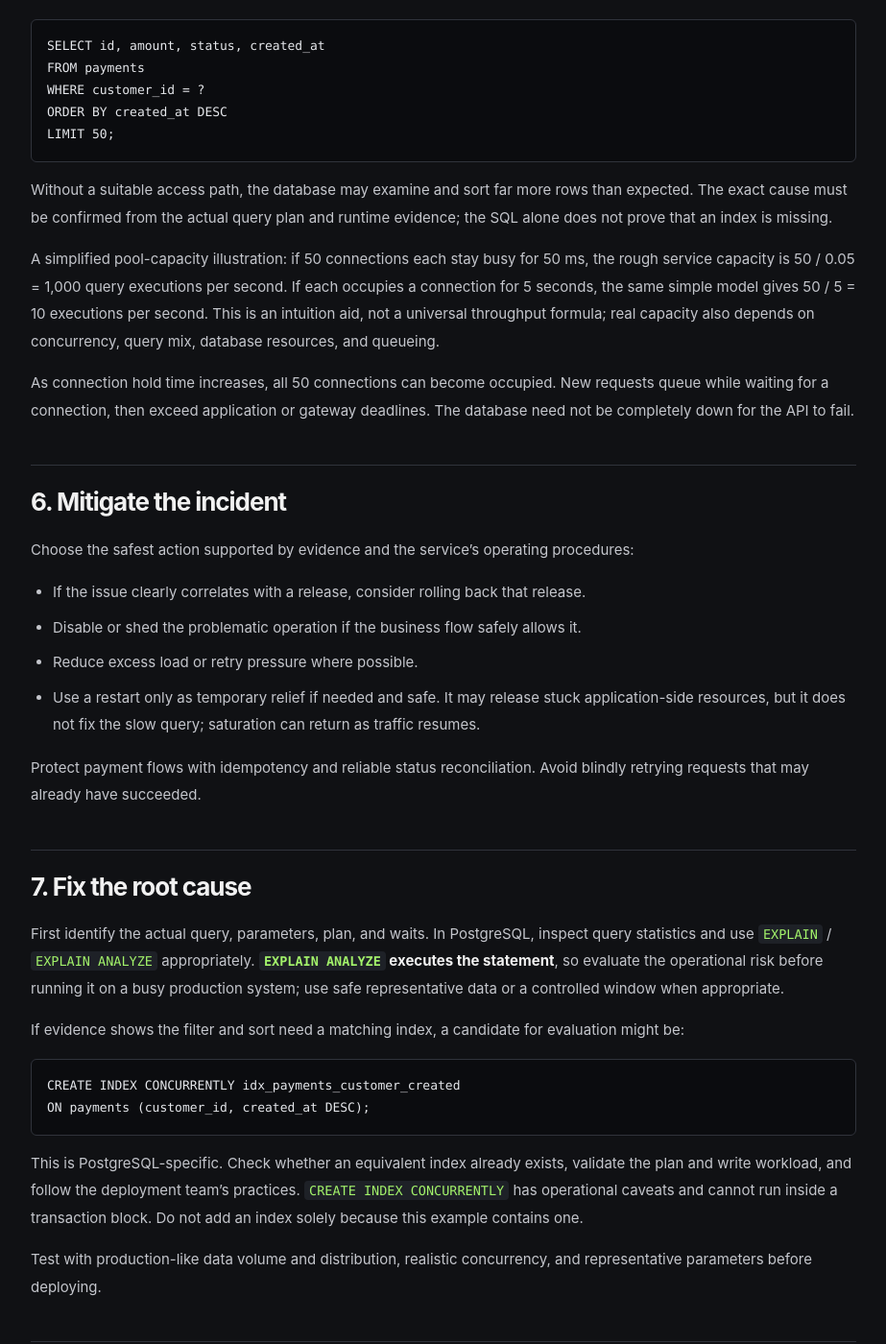
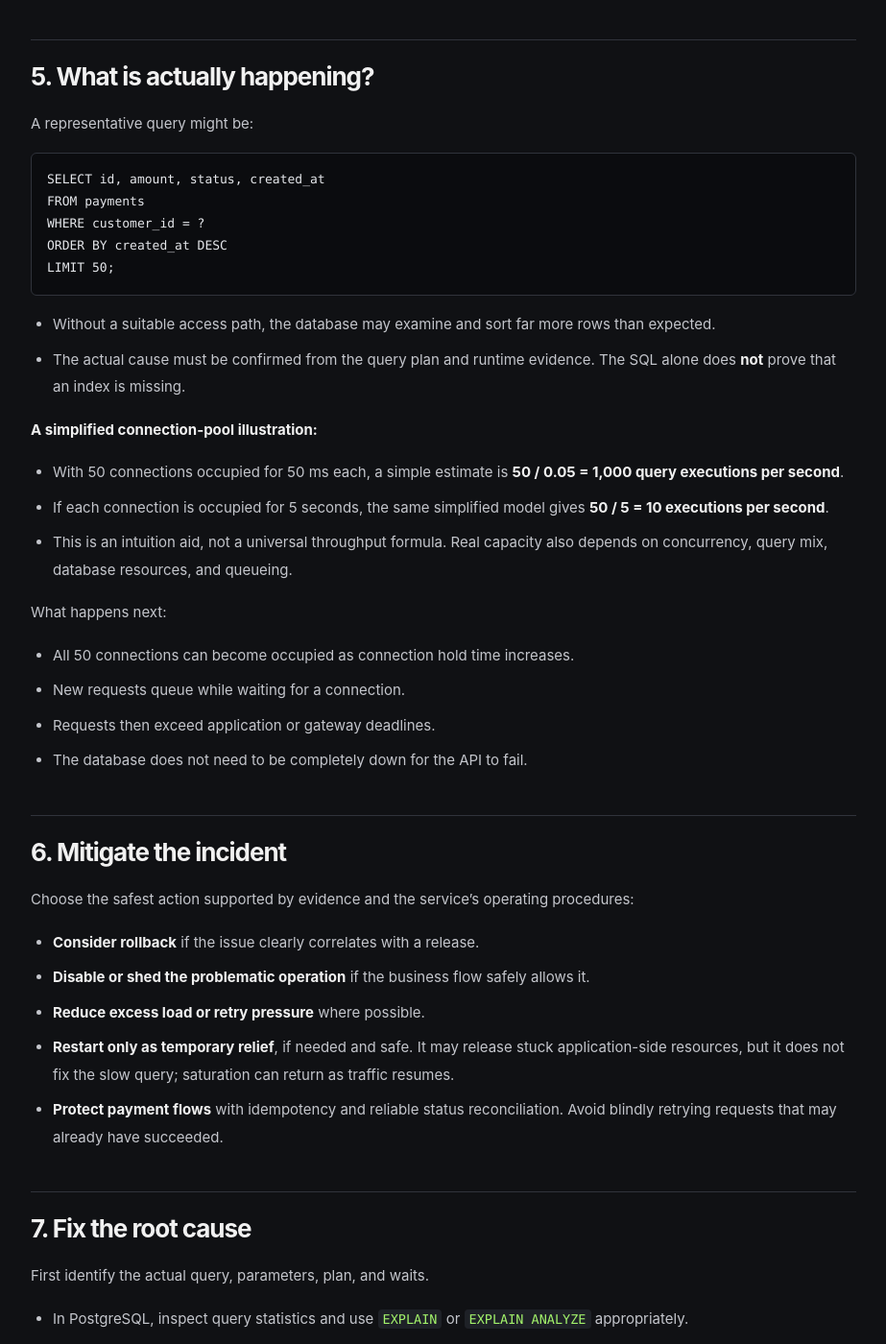
Before and after one commit to prodproblems/blog, a Jekyll site: the page built from articles/slow-database-query-api.md, in a window 1280 px wide and 1400 px high, scrolled down 1796 px. Shown: the whole window at 96% size, without its empty margins (178-1101 px from the left). Built offline with Jekyll 4.4.1, drawn with Linux system fonts in a browser that asks for light colours; some of the changed text lies outside the part shown.

Commit message:
Make technical article easier to scan with bullet points

````diff
--- a/articles/slow-database-query-api.md
+++ b/articles/slow-database-query-api.md
@@ -10,25 +10,27 @@ episode: 001
 
 ## 1. The incident
 
-Imagine a payments API handling about 500 requests per second. A query that normally completes in roughly 50 milliseconds begins taking 5 seconds after a release or a change in data volume.
-
-The API starts returning timeouts and gateway errors. Application CPU is around 40%, memory looks normal, and the database is still accepting connections—but the service is unhealthy.
+- A payments API handles about **500 requests per second**.
+- A query that normally completes in roughly **50 ms** begins taking **5 seconds** after a release or a change in data volume.
+- The API starts returning timeouts and gateway errors.
+- Application CPU is around 40%, memory looks normal, and the database is still accepting connections—but the service is unhealthy.
 
 ## 2. What engineers observe
 
 Look at correlated signals rather than one dashboard in isolation:
 
-- API p95/p99 latency rises and 504 responses increase.
-- The database connection pool is at its maximum; requests wait to acquire a connection.
-- Database query latency or wait events show the slow path.
-- Application CPU may remain moderate because threads are blocked waiting for database work.
-- Failures may concentrate on one endpoint or query shape.
-
-A reachable database does not mean the database is healthy. It may be overloaded, waiting on I/O or locks, or executing an inefficient plan.
+- **API latency:** p95/p99 rises and 504 responses increase.
+- **Connection pool:** the pool reaches its maximum and requests wait to acquire a connection.
+- **Database:** query latency or wait events reveal the slow path.
+- **Application:** CPU may remain moderate because threads are blocked waiting for database work.
+- **Endpoint pattern:** failures may concentrate on one endpoint or query shape.
+- **Important:** a reachable database is not necessarily healthy. It may be overloaded, waiting on I/O or locks, or executing an inefficient plan.
 
 ## 3. Customer and business impact
 
-Customers may see failed or delayed requests. In payment flows, a timeout can leave the outcome unclear: the payment may have succeeded even though the response did not reach the client. Retries should therefore be designed around idempotency and safe status checks, not assumed to be harmless.
+- Customers may see failed or delayed requests.
+- In payment flows, a timeout can leave the outcome unclear: the payment may have succeeded even though the response did not reach the client.
+- Retries must be designed around **idempotency and safe status checks**—not assumed to be harmless.
 
 ## 4. What could be causing it?
 
@@ -54,26 +57,38 @@ ORDER BY created_at DESC
 LIMIT 50;
 ```
 
-Without a suitable access path, the database may examine and sort far more rows than expected. The exact cause must be confirmed from the actual query plan and runtime evidence; the SQL alone does not prove that an index is missing.
+- Without a suitable access path, the database may examine and sort far more rows than expected.
+- The actual cause must be confirmed from the query plan and runtime evidence. The SQL alone does **not** prove that an index is missing.
 
-A simplified pool-capacity illustration: if 50 connections each stay busy for 50 ms, the rough service capacity is 50 / 0.05 = 1,000 query executions per second. If each occupies a connection for 5 seconds, the same simple model gives 50 / 5 = 10 executions per second. This is an intuition aid, not a universal throughput formula; real capacity also depends on concurrency, query mix, database resources, and queueing.
+**A simplified connection-pool illustration:**
 
-As connection hold time increases, all 50 connections can become occupied. New requests queue while waiting for a connection, then exceed application or gateway deadlines. The database need not be completely down for the API to fail.
+- With 50 connections occupied for 50 ms each, a simple estimate is **50 / 0.05 = 1,000 query executions per second**.
+- If each connection is occupied for 5 seconds, the same simplified model gives **50 / 5 = 10 executions per second**.
+- This is an intuition aid, not a universal throughput formula. Real capacity also depends on concurrency, query mix, database resources, and queueing.
+
+What happens next:
+
+- All 50 connections can become occupied as connection hold time increases.
+- New requests queue while waiting for a connection.
+- Requests then exceed application or gateway deadlines.
+- The database does not need to be completely down for the API to fail.
 
 ## 6. Mitigate the incident
 
 Choose the safest action supported by evidence and the service's operating procedures:
 
-- If the issue clearly correlates with a release, consider rolling back that release.
-- Disable or shed the problematic operation if the business flow safely allows it.
-- Reduce excess load or retry pressure where possible.
-- Use a restart only as temporary relief if needed and safe. It may release stuck application-side resources, but it does not fix the slow query; saturation can return as traffic resumes.
-
-Protect payment flows with idempotency and reliable status reconciliation. Avoid blindly retrying requests that may already have succeeded.
+- **Consider rollback** if the issue clearly correlates with a release.
+- **Disable or shed the problematic operation** if the business flow safely allows it.
+- **Reduce excess load or retry pressure** where possible.
+- **Restart only as temporary relief**, if needed and safe. It may release stuck application-side resources, but it does not fix the slow query; saturation can return as traffic resumes.
+- **Protect payment flows** with idempotency and reliable status reconciliation. Avoid blindly retrying requests that may already have succeeded.
 
 ## 7. Fix the root cause
 
-First identify the actual query, parameters, plan, and waits. In PostgreSQL, inspect query statistics and use `EXPLAIN` / `EXPLAIN ANALYZE` appropriately. **`EXPLAIN ANALYZE` executes the statement**, so evaluate the operational risk before running it on a busy production system; use safe representative data or a controlled window when appropriate.
+First identify the actual query, parameters, plan, and waits.
+
+- In PostgreSQL, inspect query statistics and use `EXPLAIN` or `EXPLAIN ANALYZE` appropriately.
+- **`EXPLAIN ANALYZE` executes the statement.** Evaluate operational risk before running it on a busy production system; use safe representative data or a controlled window when appropriate.
 
 If evidence shows the filter and sort need a matching index, a candidate for evaluation might be:
 
@@ -82,42 +97,51 @@ CREATE INDEX CONCURRENTLY idx_payments_customer_created
 ON payments (customer_id, created_at DESC);
 ```
 
-This is PostgreSQL-specific. Check whether an equivalent index already exists, validate the plan and write workload, and follow the deployment team's practices. `CREATE INDEX CONCURRENTLY` has operational caveats and cannot run inside a transaction block. Do not add an index solely because this example contains one.
-
-Test with production-like data volume and distribution, realistic concurrency, and representative parameters before deploying.
+- This example is PostgreSQL-specific.
+- Check whether an equivalent index already exists and validate the query plan and write workload.
+- `CREATE INDEX CONCURRENTLY` has operational caveats and **cannot run inside a transaction block**.
+- Do not add an index solely because this example contains one.
+- Test with production-like data volume and distribution, realistic concurrency, and representative parameters before deploying.
 
 ## 8. Engineering trade-offs
 
-- **Increase pool size:** can help if the pool is undersized, but can increase database contention when queries are already slow.
+- **Increase pool size:** may help if the pool is undersized, but can increase database contention when queries are already slow.
 - **Add an index:** may improve reads, but consumes storage and adds write and maintenance overhead.
 - **Tighten timeouts:** can fail requests sooner and free resources, but does not make the underlying query faster.
 - **Cache results:** may reduce database work, but introduces freshness, invalidation, and correctness considerations.
-
-Timeouts should be designed as a coherent budget across database execution, pool acquisition, application processing, and gateway deadlines. The exact ordering depends on the architecture. The general principle is to stop work at the closest practical layer before it consumes resources beyond the caller's deadline. For HikariCP, `connectionTimeout` controls how long callers wait to acquire a pooled connection; it is not the SQL execution timeout.
+- **Set a coherent timeout budget:** account for database execution, pool acquisition, application processing, and gateway deadlines. The exact ordering depends on the architecture.
+- **Know what the timeout controls:** HikariCP's `connectionTimeout` controls how long callers wait to acquire a pooled connection; it is not the SQL execution timeout.
 
 ## 9. Prevent recurrence
 
-- Track query latency and pool acquisition wait separately.
+- Track query latency and pool-acquisition wait separately.
 - Alert on pool saturation, queue depth, query regressions, and endpoint p95/p99.
 - Review query plans against representative data volumes before risky releases.
 - Test under realistic concurrency, including the effect of retries.
 - Set clear end-to-end timeout budgets and bound retries with backoff and jitter.
-- Use idempotency and reconciliation for operations where a timeout can obscure the outcome.
+- Use idempotency and reconciliation where a timeout can obscure an operation's outcome.
 - Document rollback and traffic-shedding actions in a runbook.
 
 ## 10. FDE challenge
 
 > **You are on call:** an API starts returning 504s. CPU is at 40%, memory is normal, the database pool is 50/50, and one query's latency has jumped from 50 ms to 5 seconds.
 
-What do you investigate first, what signal would confirm your hypothesis, and how do you reduce customer impact without creating duplicate payment operations?
+Answer these questions:
 
-A strong answer separates **mitigation** from **root-cause correction**: correlate the pool wait with the slow query, reduce the immediate blast radius, then validate and fix the query plan or underlying database bottleneck.
+- What do you investigate first?
+- Which signal would confirm your hypothesis?
+- How do you reduce customer impact without creating duplicate payment operations?
+
+A strong answer separates **mitigation** from **root-cause correction**:
+
+- Correlate pool-acquisition wait with the slow query.
+- Reduce the immediate blast radius.
+- Validate and fix the query plan or underlying database bottleneck.
 
 ---
 
-### Watch the episode
+## Watch the episode
 
-This article is the technical companion to the Real Production Problems episode. The video distills the incident into a short walkthrough; this page keeps the deeper reasoning, caveats, and operational checks.
-
-[Visit the YouTube channel](https://www.youtube.com/@RealProductionProblems) ↗
-</div>
+- This article is the technical companion to the Real Production Problems episode.
+- The video distills the incident into a short walkthrough; this page keeps the deeper reasoning, caveats, and operational checks.
+- [Visit the YouTube channel](https://www.youtube.com/@RealProductionProblems) ↗
````
Also changed, not shown: other parts of articles/slow-database-query-api.md (+2 -1 lines).
